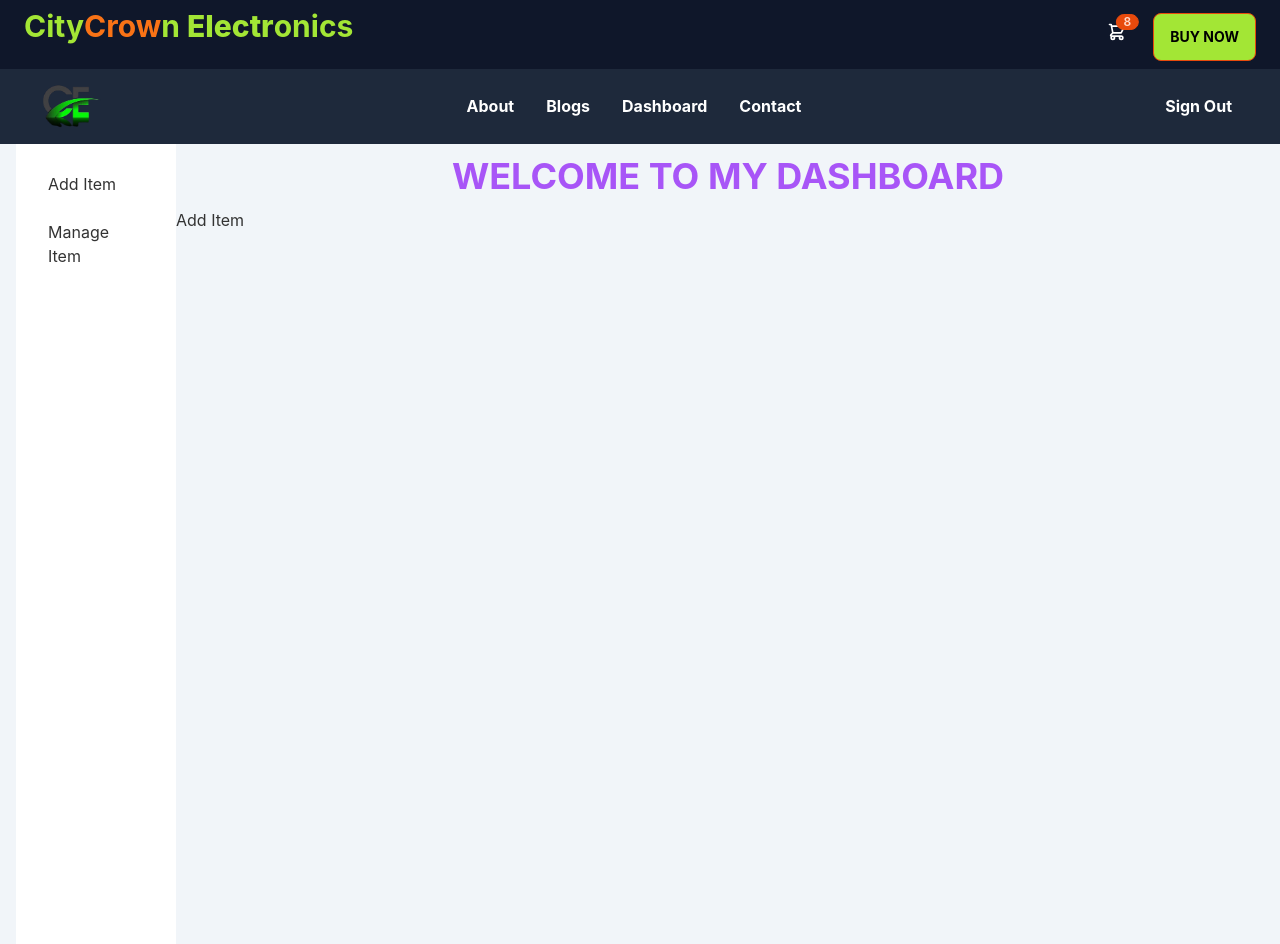
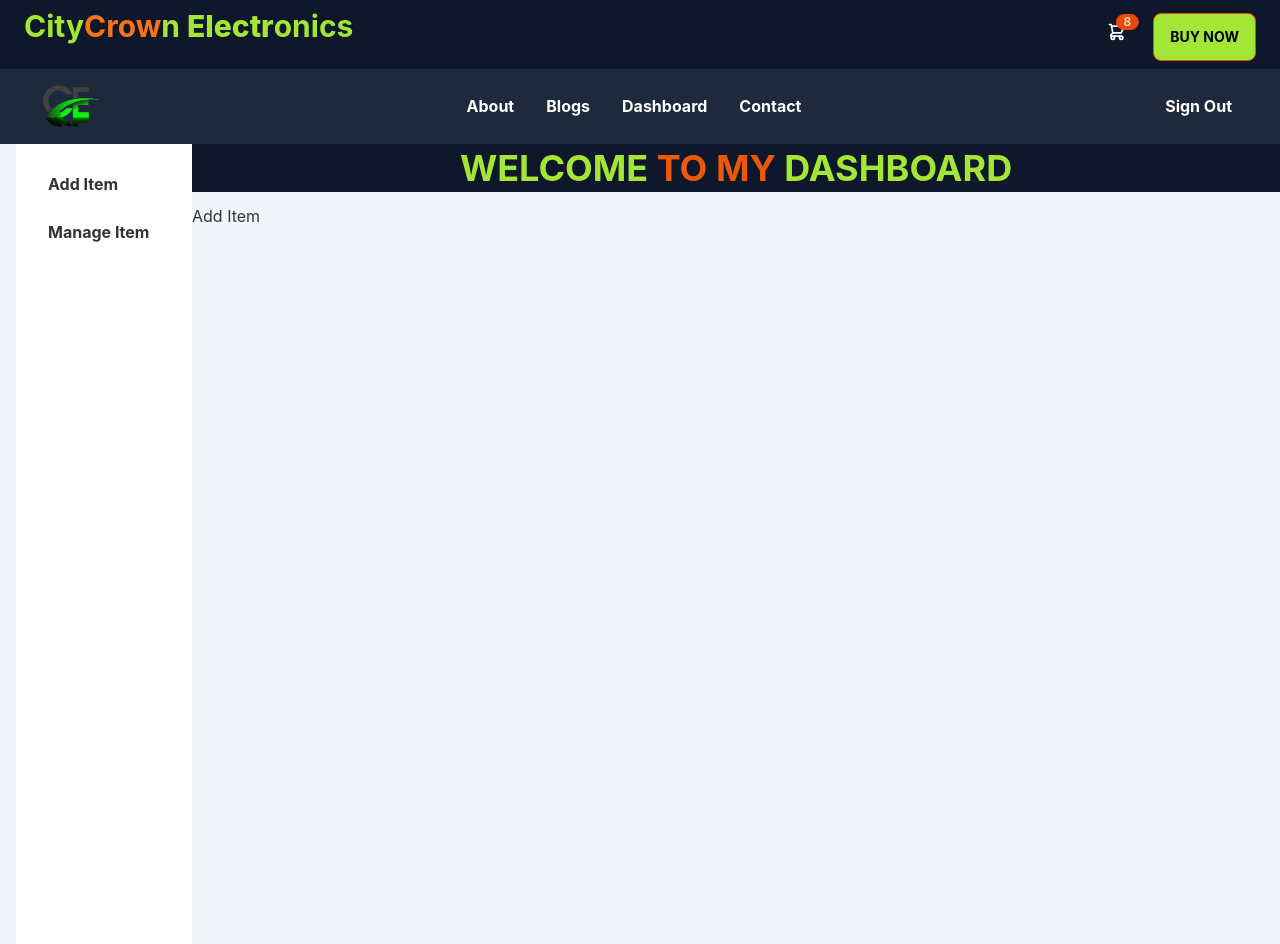
Before and after one commit to dipankar11137/City-Crown-Electronics-client-site, a React (Create React App) app: page /dashboard in a window 1280 px wide. Built offline with nearby package versions, Linux system fonts and the light colour scheme; no server answers; sample sign-in values are in the browser's storage.

Commit message:
simple update  dashboard

```diff
--- a/src/Components/Pages/Dashboard/Dashboard.js
+++ b/src/Components/Pages/Dashboard/Dashboard.js
@@ -11,19 +11,29 @@ const Dashboard = () => {
         <div class="drawer drawer-mobile">
           <input id="dashboard-sidebar" type="checkbox" class="drawer-toggle" />
           <div class="drawer-content ">
-            <h2 className="text-4xl text-purple-500 font-bold text-center my-3 uppercase">
-              Welcome to My DashBoard
+            <h2 className="text-4xl bg-slate-900 text-lime-400 font-bold text-center mb-3 uppercase p-1">
+              Welcome <span className="text-orange-600">to My</span> DashBoard
             </h2>
             <Outlet></Outlet>
           </div>
           <div class="drawer-side ml-4">
             <label for="dashboard-sidebar" class="drawer-overlay"></label>
-            <ul class="menu p-4 overflow-y-auto w-40 bg-base-100 text-base-content">
+            <ul class="menu p-4 overflow-y-auto w-44 bg-base-100 text-base-content">
               <li>
-                <Link to="/dashboard">Add Item</Link>
+                <Link
+                  to="/dashboard"
+                  className="font-bold hover:text-orange-600"
+                >
+                  Add Item
+                </Link>
               </li>
               <li>
-                <Link to="/dashboard/manageItem">Manage Item</Link>
+                <Link
+                  to="/dashboard/manageItem"
+                  className="font-bold hover:text-orange-600"
+                >
+                  Manage Item
+                </Link>
               </li>
             </ul>
           </div>
--- a/src/Components/Pages/Share/Navbar.js
+++ b/src/Components/Pages/Share/Navbar.js
@@ -21,9 +21,11 @@ const Navbar = () => {
       <li className="font-bold">
         <Link to="/blogs">Blogs</Link>
       </li>
-      <li className="font-bold">
-        <Link to="/dashboard">Dashboard</Link>
-      </li>
+      {user && (
+        <li className="font-bold">
+          <Link to="/dashboard">Dashboard</Link>
+        </li>
+      )}
       <li className="font-bold">
         <Link to="/contact">Contact</Link>
       </li>
```
